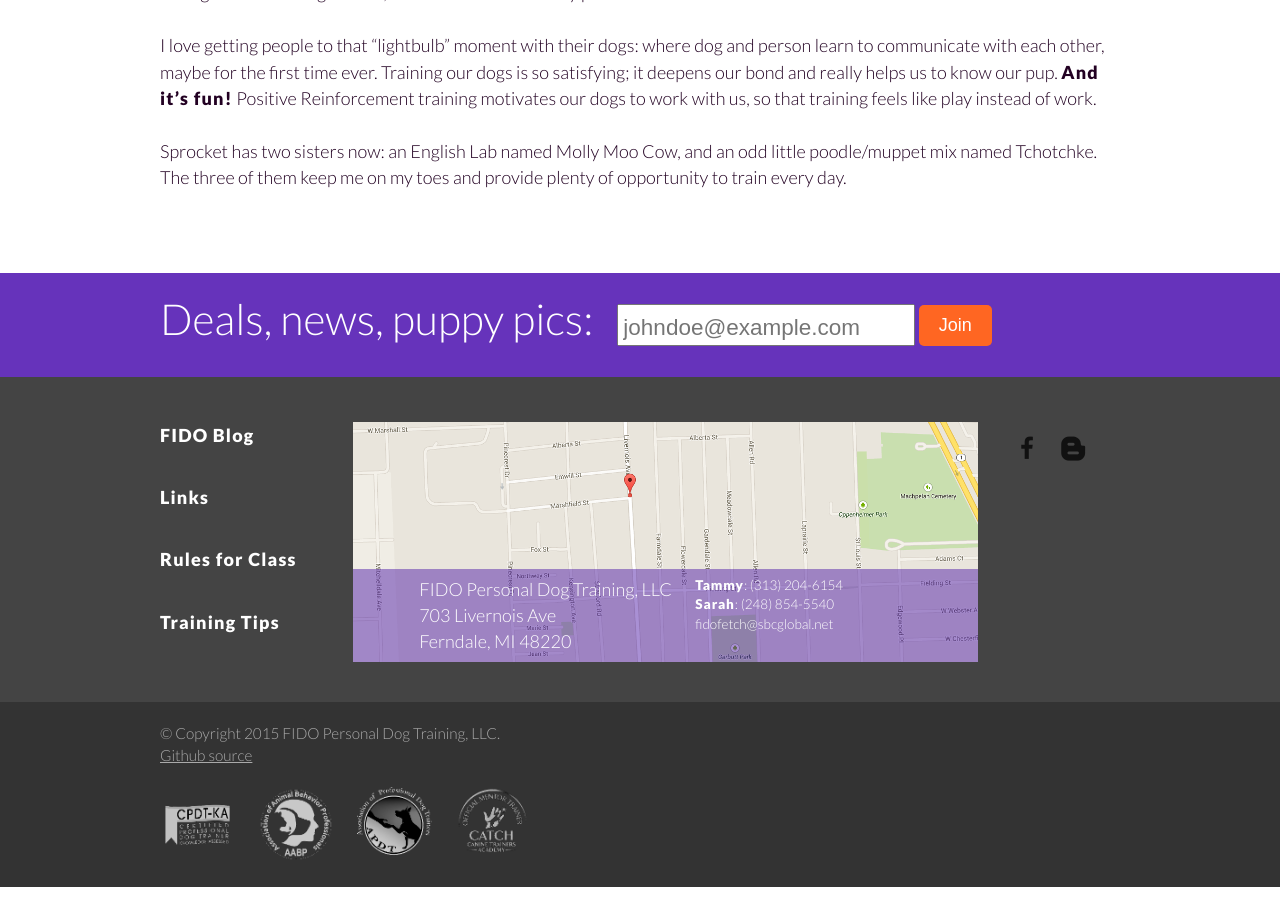
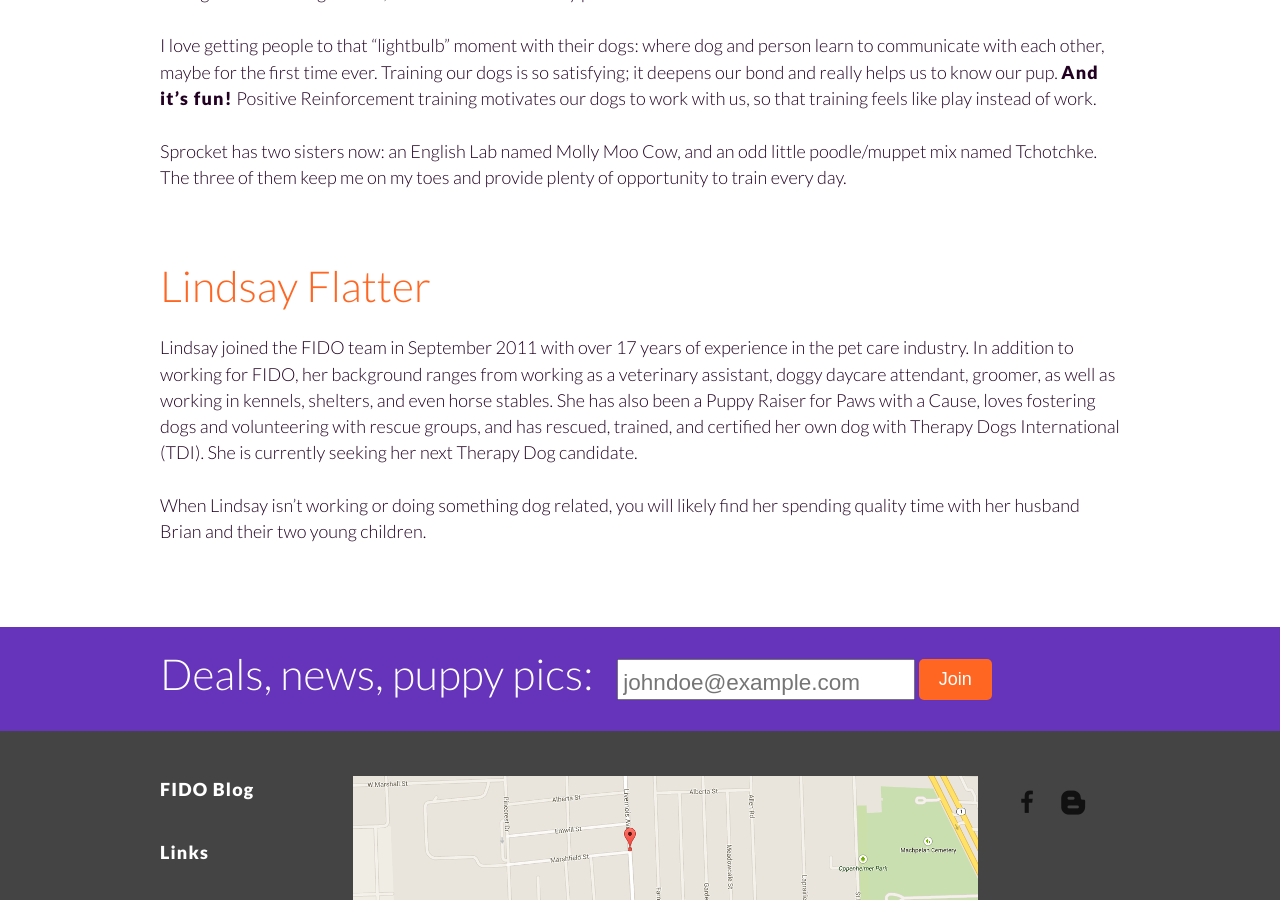
Before and after one commit to fidodogtraining/fidodogtraining.github.io, a Jekyll site: the page built from _autopages/about.md, in a window 1280 px wide and 900 px high, scrolled down 2163 px. Built offline with Jekyll 4.4.1, drawn with Linux system fonts in a browser that asks for light colours; Markdown is read by kramdown in place of the engine named in the settings; some of the changed text lies outside the part shown.

Commit message:
Update about.md

```diff
--- a/_autopages/about.md
+++ b/_autopages/about.md
@@ -50,3 +49,8 @@ with us, so that training feels like play instead of work.
 
 Sprocket has two sisters now: an English Lab named Molly Moo Cow, and an odd little poodle/muppet mix
 named Tchotchke. The three of them keep me on my toes and provide plenty of opportunity to train every day.
+
+##Lindsay Flatter
+Lindsay joined the FIDO team in September 2011 with over 17 years of experience in the pet care industry.  In addition to working for FIDO, her background ranges from working as a veterinary assistant, doggy daycare attendant, groomer, as well as working in kennels, shelters, and even horse stables.  She has also been a Puppy Raiser for Paws with a Cause, loves fostering dogs and volunteering with rescue groups, and has rescued, trained, and certified her own dog with Therapy Dogs International (TDI).  She is currently seeking her next Therapy Dog candidate.
+
+When Lindsay isn't working or doing something dog related, you will likely find her spending quality time with her husband Brian and their two young children.
```
Also changed, not shown: other parts of _autopages/about.md (+1 -2 lines).
